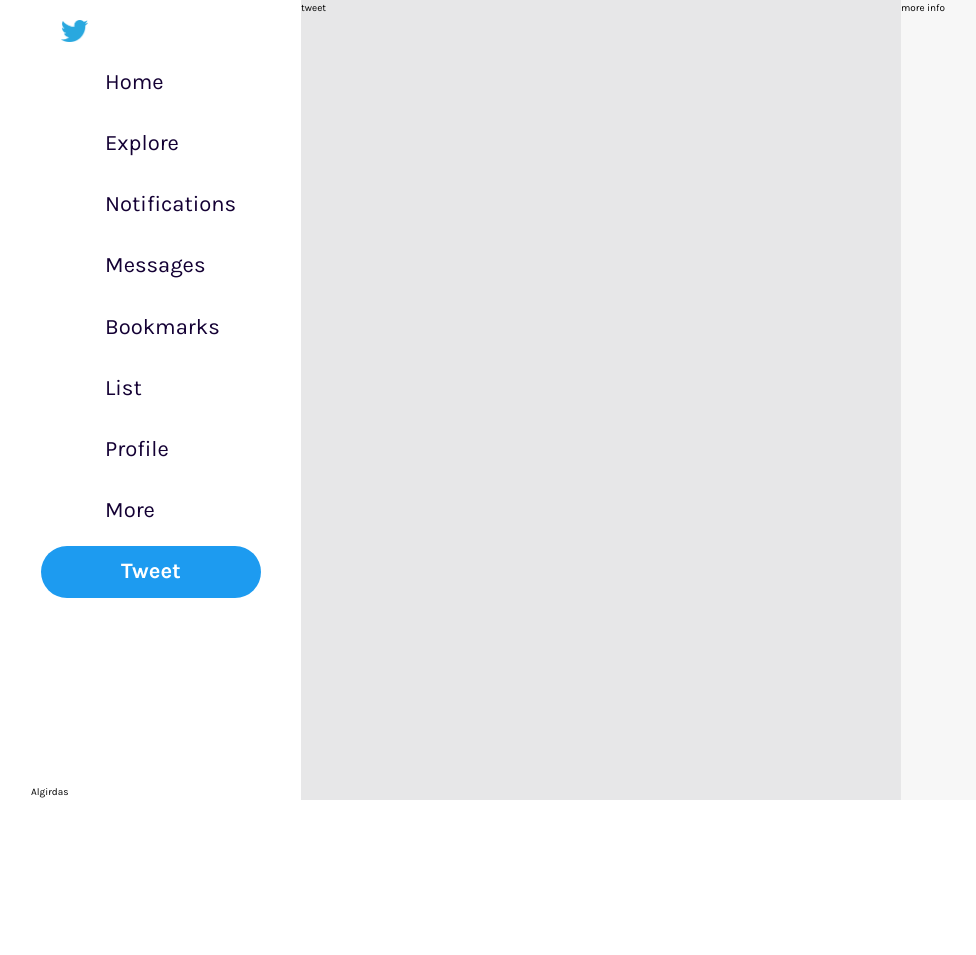
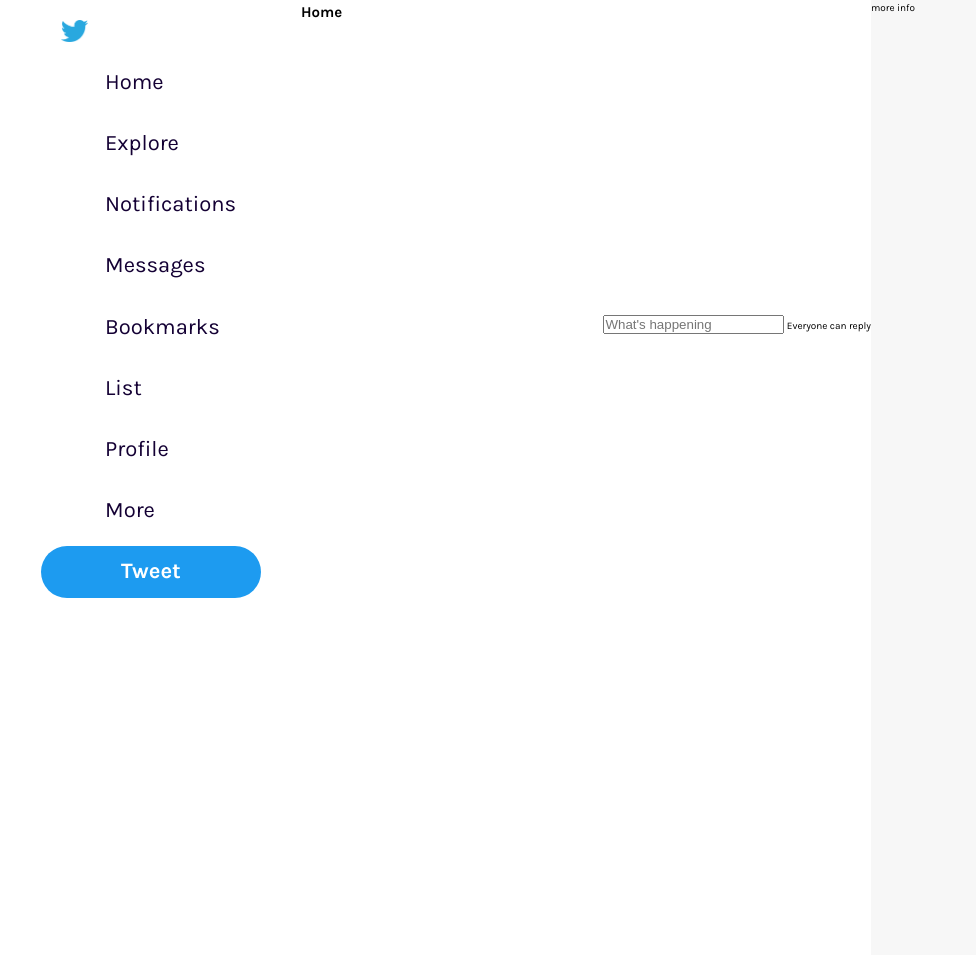
Before and after one commit to AlgirdasU/twitter_clone, a website: page index.html in a window 1280 px wide. Shown: the top 955 px of the page, without its empty margins (39-1015 px from the left). Before the commit the page ends 800 px from the top, so only its background shows below. Drawn offline with Linux system fonts and the light colour scheme.

Commit message:
Added tweet feed

```diff
--- a/index.html
+++ b/index.html
@@ -118,10 +118,64 @@
         <div class="account">Algirdas</div>
       </header>
 
-      <main class="main_view">
-        <div class="tweet">tweet</div>
-        <div class="more_info">more info</div>
-      </main>
+      <!-- Tweet feed start -->
+      <div class="tweet-feed">
+        <form action="#" class="form">
+          <div class="form__home">
+            <h2>Home</h2>
+            <svg class="form__icon">
+              <use xLink:href="icons/sprite.svg#icon-star"></use>
+            </svg>
+          </div>
+
+          <!-- Input text start -->
+          <div class="form__group">
+            <svg class="form__icon-user">
+              <use xLink:href="icons/sprite.svg#icon-user1"></use>
+            </svg>
+            <input
+              type="text"
+              class="form__input"
+              placeholder="What's happening"
+              id="tweet"
+              required
+            />
+            <label for="tweet" class="form_label">Everyone can reply</label>
+          </div>
+          <!-- Input text end -->
+
+          <!-- Info input start -->
+          <div class="info-group">
+            <div class="info-group__input">
+              <svg class="info-group__icon">
+                <use xLink:href="icons/sprite.svg#icon-video"></use>
+              </svg>
+              <svg class="info-group__icon">
+                <use xLink:href="icons/sprite.svg#icon-camera"></use>
+              </svg>
+              <svg class="info-group__icon">
+                <use xLink:href="icons/sprite.svg#icon-pie-chart"></use>
+              </svg>
+              <svg class="info-group__icon">
+                <use xLink:href="icons/sprite.svg#icon-smile"></use>
+              </svg>
+              <svg class="info-group__icon">
+                <use xLink:href="icons/sprite.svg#icon-calendar"></use>
+              </svg>
+              <svg class="info-group__icon">
+                <use xLink:href="icons/sprite.svg#icon-map-pin"></use>
+              </svg>
+            </div>
+            <a href="#" class="btn tweet-btn">Tweet</a>
+          </div>
+        </form>
+        <!-- Info input end -->
+
+        <div class="show-tweet">Show 3 Tweet</div>
+      </div>
+      <!-- Tweet feed end -->
+
+      <div class="more_info">more info</div>
     </div>
   </body>
 </html>
```
